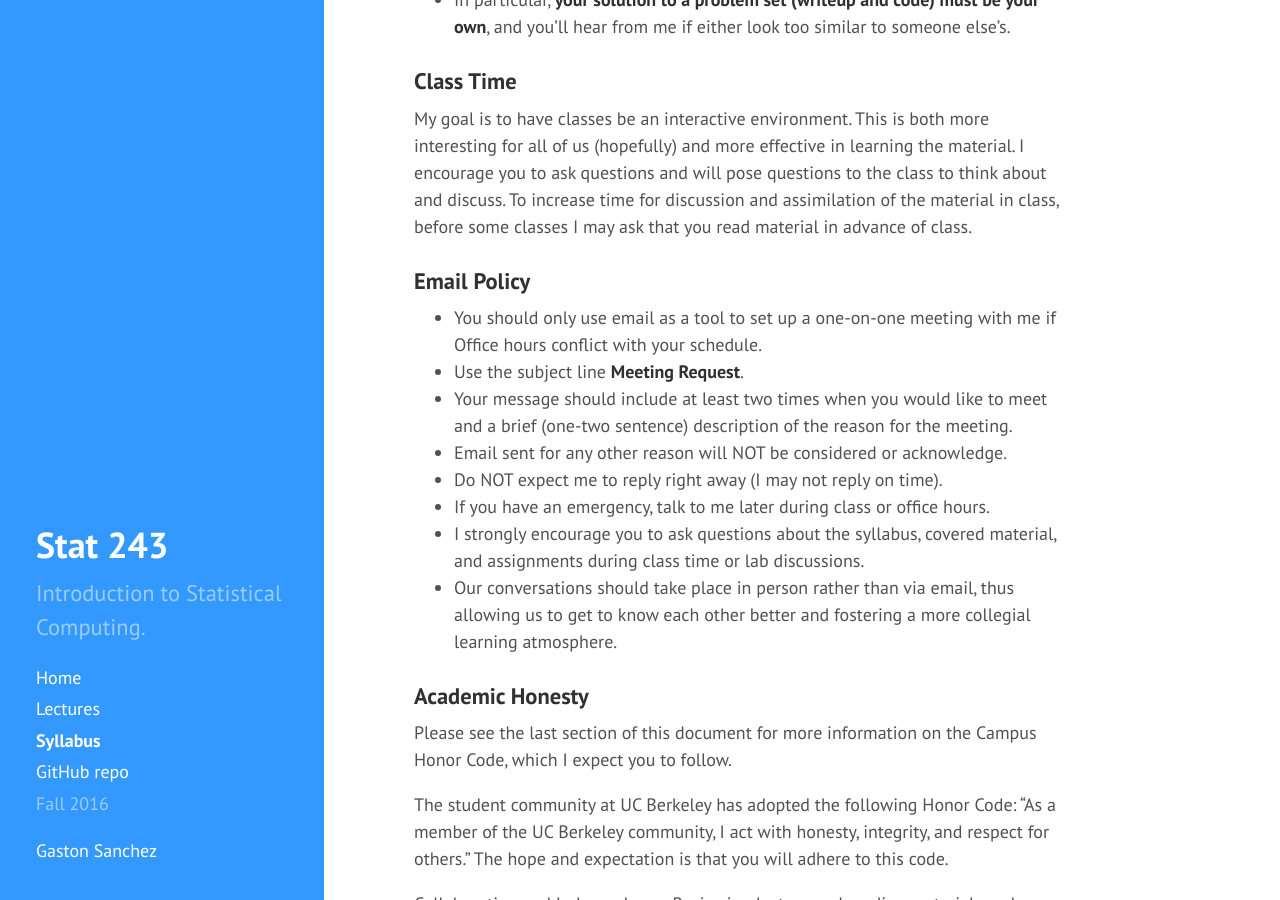
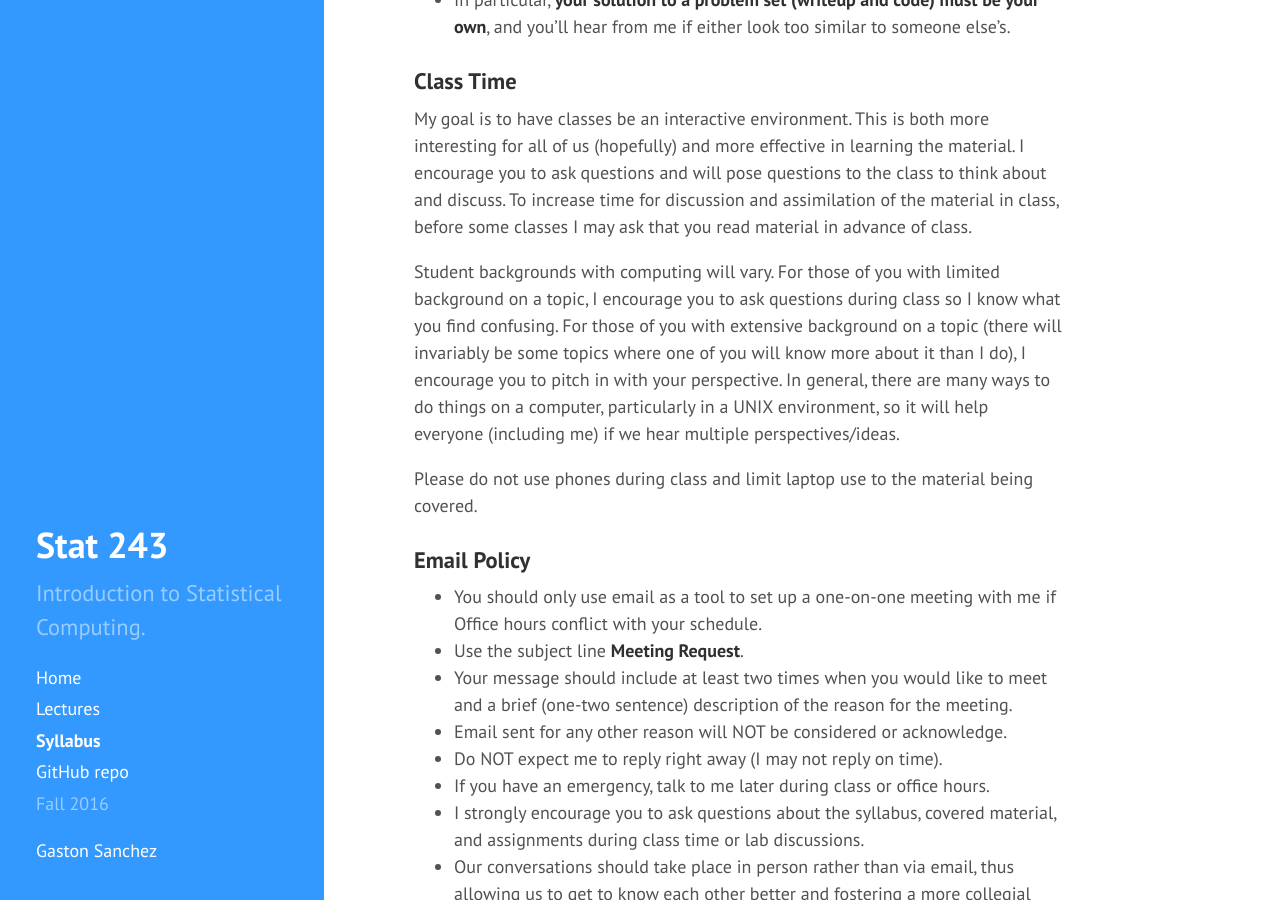
Before and after one commit to gastonstat/stat243-relic, a Jekyll site: the page built from syllabus.md, in a window 1280 px wide and 900 px high, scrolled down 3176 px. Built offline with Jekyll 4.4.1, drawn with Linux system fonts in a browser that asks for light colours; nearby versions of some CDN libraries.

Commit message:
syllabus: added background of students to class time policy

```diff
--- a/syllabus.md
+++ b/syllabus.md
@@ -159,6 +159,19 @@ think about and discuss.
 To increase time for discussion and assimilation of the material in class,
 before some classes I may ask that you read material in advance of class.
 
+Student backgrounds with computing will vary.
+For those of you with limited background on a topic, I encourage you to
+ask questions during class so I know what you find confusing.
+For those of you with extensive background on a topic (there will invariably
+be some topics where one of you will know more about it than I do), I encourage
+you to pitch in with your perspective.
+In general, there are many ways to do things on a computer, particularly
+in a UNIX environment, so it will help everyone (including me) if we hear
+multiple perspectives/ideas.
+
+Please do not use phones during class and limit laptop use to the material
+being covered.
+
 
 ### <a name="email-policy"></a>Email Policy
 
```
